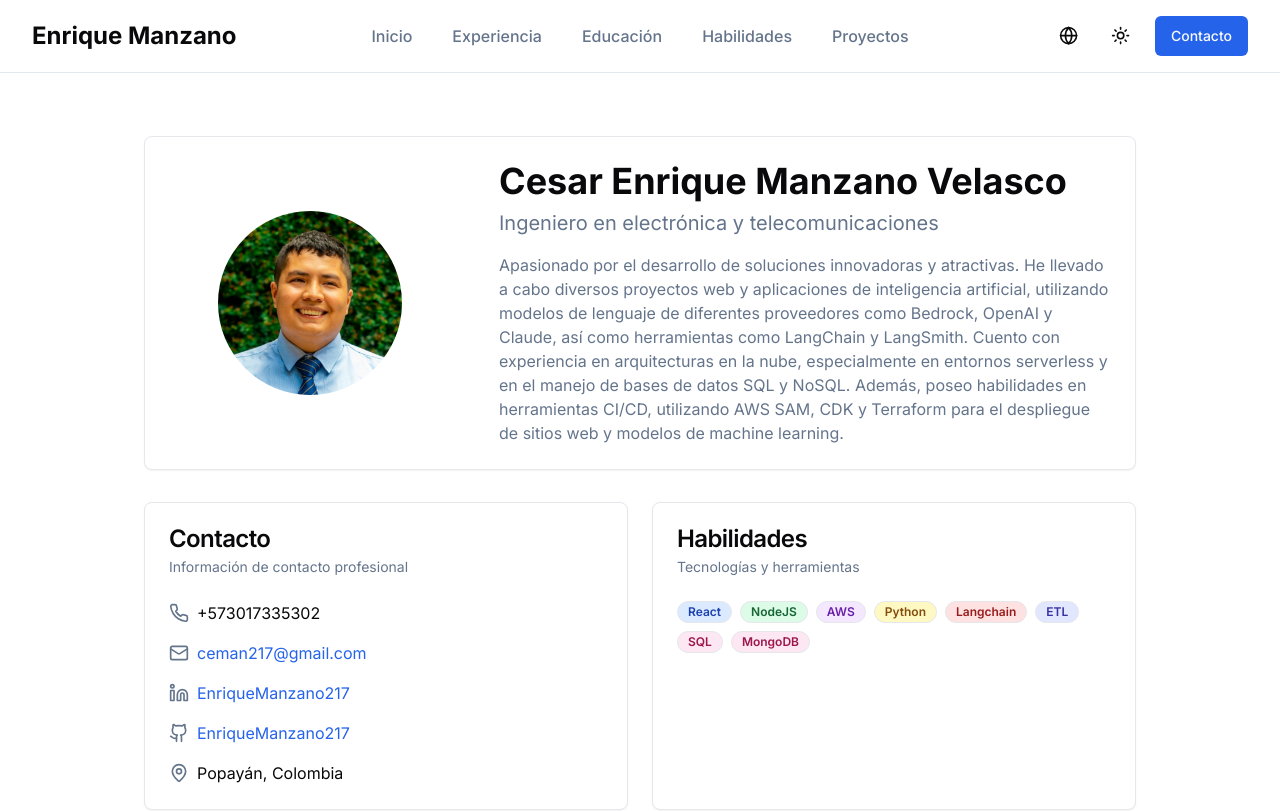
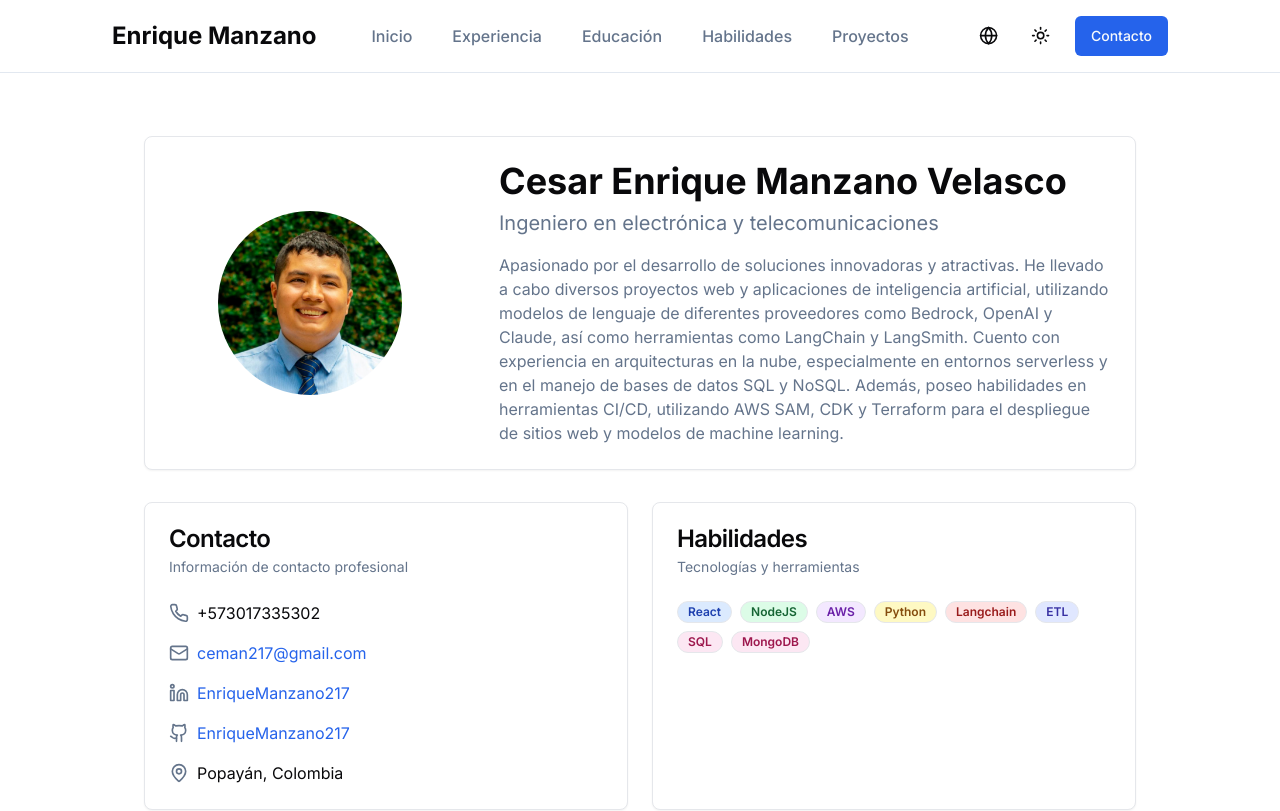
Before and after one commit to enriqueman/personalpage, a Next.js app: page / in a window 1280 px wide. Shown: the top 811 px of the page. Built offline with nearby package versions, Linux system fonts and the light colour scheme.

Commit message:
[FEATURE]/Tailwind

```diff
--- a/tailwind.config.js
+++ b/tailwind.config.js
@@ -10,12 +10,23 @@ module.exports = {
   theme: {
     container: {
       center: true,
-      padding: "2rem",
+      padding: {
+        DEFAULT: "1.5rem",
+        sm: "2rem",
+        lg: "3rem",
+      },
+      maxWidth: {
+        "7xl": "80rem",
+        "content": "70rem",
+      },
       screens: {
-        "2xl": "1400px",
+        "2xl": "1120px",
       },
     },
     extend: {
+      maxWidth: {
+        content: "70rem",
+      },
       colors: {
         border: "hsl(var(--border))",
         input: "hsl(var(--input))",
@@ -56,6 +67,37 @@ module.exports = {
         md: "calc(var(--radius) - 2px)",
         sm: "calc(var(--radius) - 4px)",
       },
+      keyframes: {
+        "fade-in-up": {
+          "0%": { opacity: "0", transform: "translateY(20px)" },
+          "100%": { opacity: "1", transform: "translateY(0)" },
+        },
+        "fade-in": {
+          "0%": { opacity: "0" },
+          "100%": { opacity: "1" },
+        },
+        "scale-in": {
+          "0%": { opacity: "0", transform: "scale(0.95)" },
+          "100%": { opacity: "1", transform: "scale(1)" },
+        },
+        "progress-fill": {
+          "0%": { width: "0%" },
+          "100%": { width: "var(--progress-width, 80%)" },
+        },
+      },
+      animation: {
+        "fade-in-up": "fade-in-up 0.6s ease-out forwards",
+        "fade-in": "fade-in 0.5s ease-out forwards",
+        "scale-in": "scale-in 0.4s ease-out forwards",
+        "progress-fill": "progress-fill 1s ease-out forwards",
+      },
+      animationDelay: {
+        100: "100ms",
+        200: "200ms",
+        300: "300ms",
+        400: "400ms",
+        500: "500ms",
+      },
     },
   },
   plugins: [],
```
